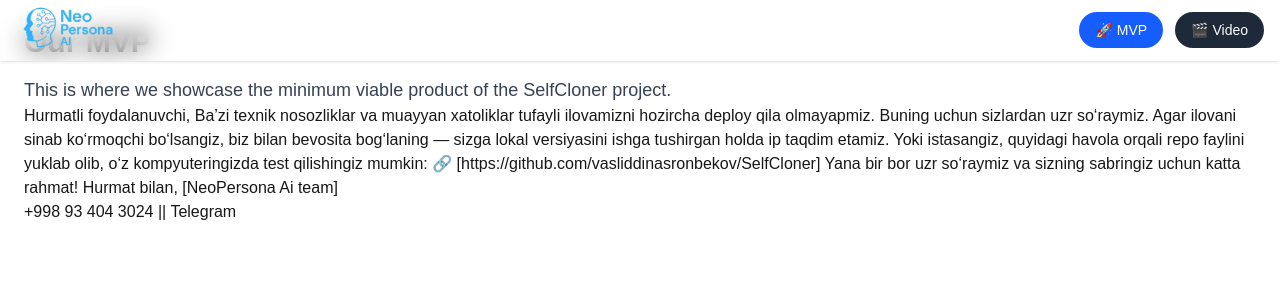
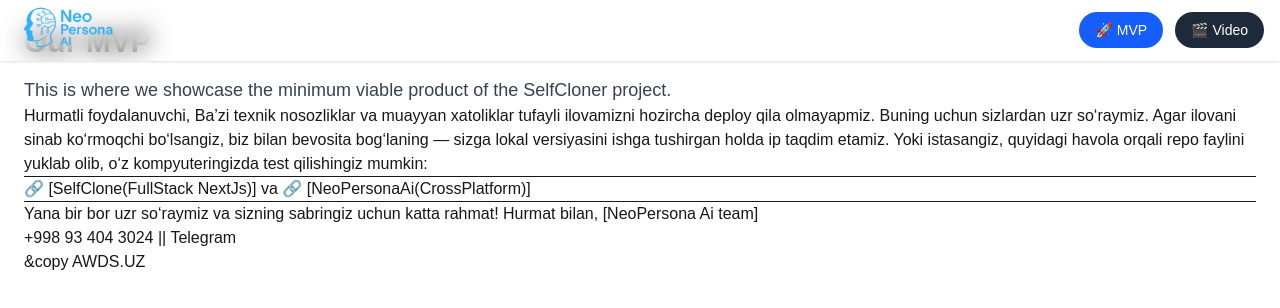
Before and after one commit to vasliddinasronbekov/Pitch-NeoPersonaAi, a Next.js app: page /mvp in a window 1280 px wide. Shown: the top 308 px of the page. Built offline with nearby package versions, Linux system fonts and the light colour scheme.

Commit message:
added new repo

```diff
--- a/src/app/mvp/page.tsx
+++ b/src/app/mvp/page.tsx
@@ -20,9 +20,9 @@
 Ba’zi texnik nosozliklar va muayyan xatoliklar tufayli ilovamizni hozircha deploy qila olmayapmiz. Buning uchun sizlardan uzr so‘raymiz.
 
 Agar ilovani sinab ko‘rmoqchi bo‘lsangiz, biz bilan bevosita bog‘laning — sizga lokal versiyasini ishga tushirgan holda ip taqdim etamiz. Yoki istasangiz, quyidagi havola orqali repo faylini yuklab olib, o‘z kompyuteringizda test qilishingiz mumkin:
-
-🔗 [https://github.com/vasliddinasronbekov/SelfCloner]
-
+<hr/>
+🔗 [<a href="https://github.com/vasliddinasronbekov/SelfCloner">SelfClone(FullStack NextJs)</a>] va 🔗 [<a href="https://github.com/vasliddinasronbekov/NeoPersonaAi/">NeoPersonaAi(CrossPlatform)</a>]
+<hr/>
 Yana bir bor uzr so‘raymiz va sizning sabringiz uchun katta rahmat!
 
 Hurmat bilan,
@@ -31,6 +31,7 @@
 </h1>
 <p>+998 93 404 3024 || <a href="https://t.me/Vasliddin_Asronbekov">Telegram</a></p>
         {/* You can add images, demo components, or video links */}
+        &copy AWDS.UZ
       </main>
     </>
   );
```
